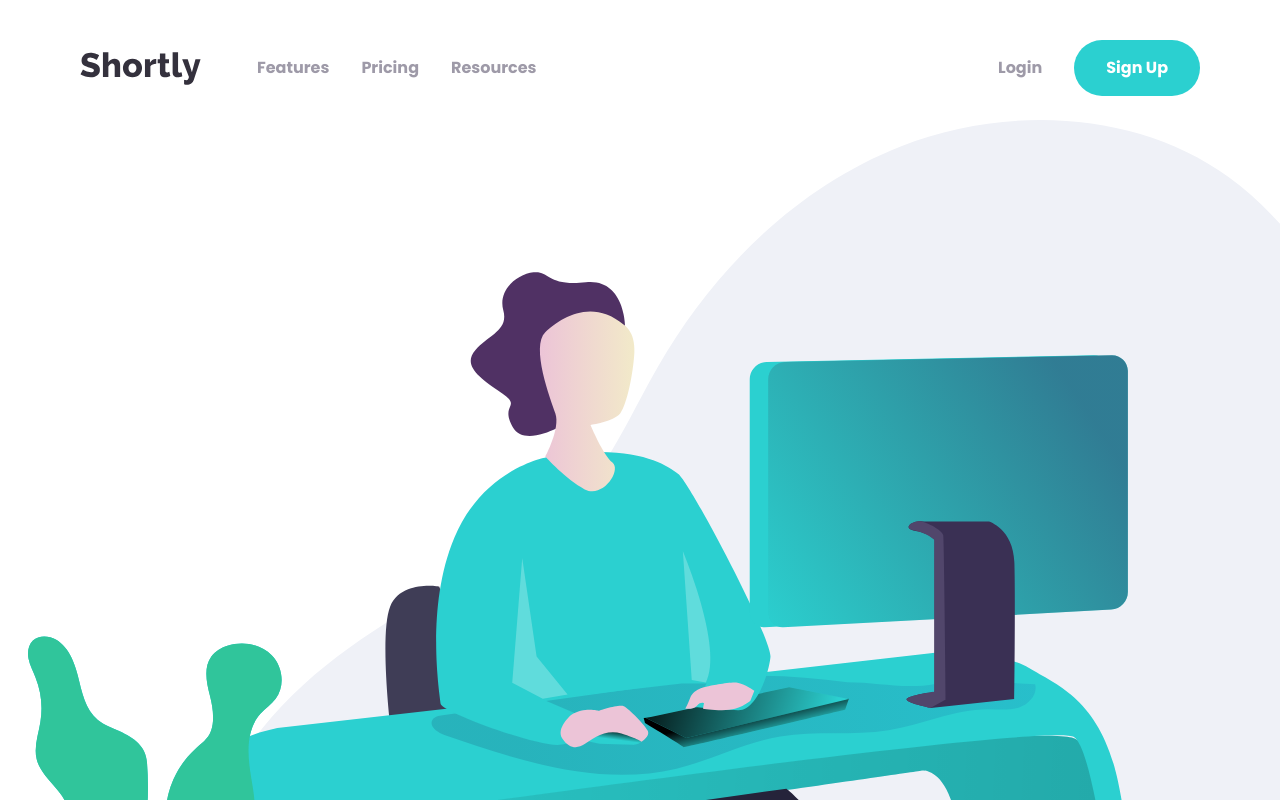
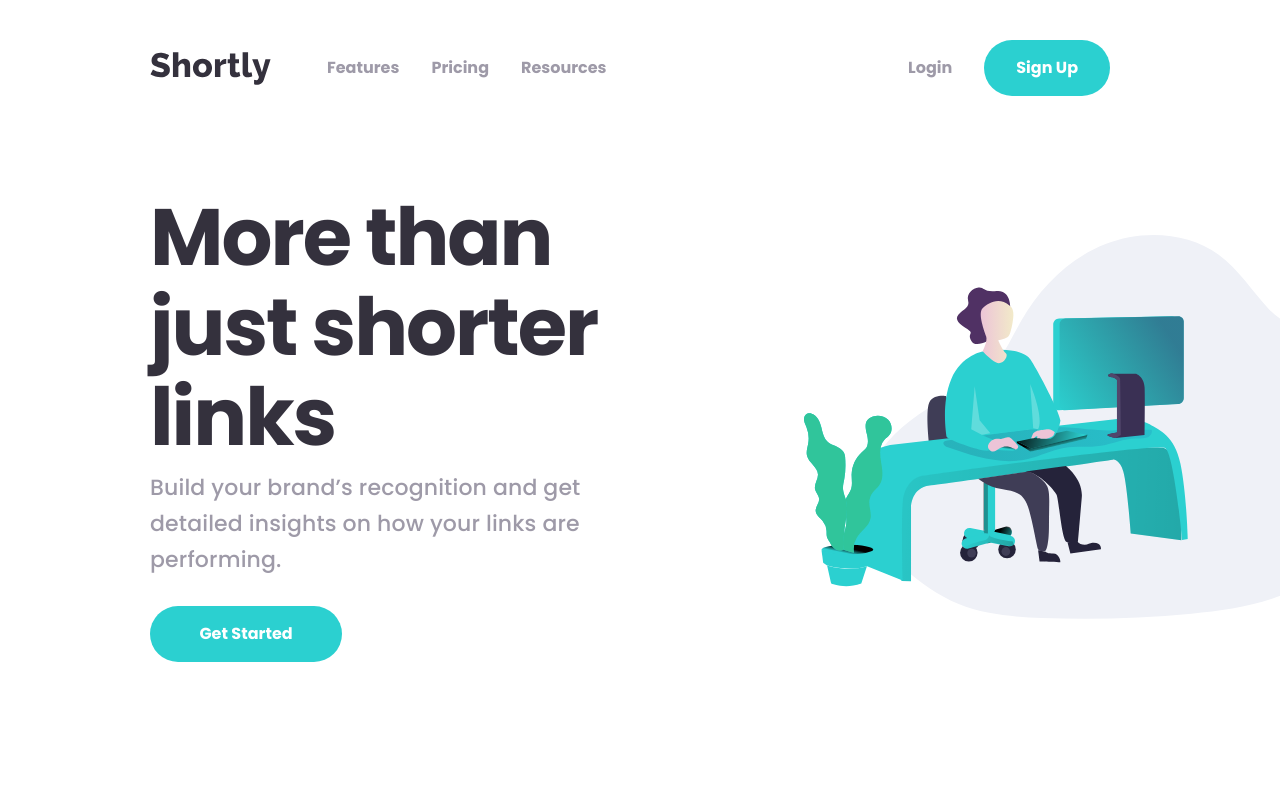
Before and after one commit to defydef/url-shortening-landingpage, a React (Vite) app: page / in a window 1280 px wide. Shown: the top 800 px of the page. Built offline with nearby package versions, Linux system fonts and the light colour scheme.

Commit message:
Complete Header and Hero for desktop display

```diff
--- a/src/App.jsx
+++ b/src/App.jsx
@@ -7,6 +7,7 @@ import Form from "./ui/Form";
 import Stats from "./ui/Stats";
 import Banner from "./ui/Banner";
 import Footer from "./ui/Footer";
+import Illustration from "./svg/Illustration";
 
 function App() {
   const [isShowMobileMenu, setIsShowMobileMenu] = useState(false);
@@ -15,8 +16,10 @@ function App() {
       <main>
         <Navbar setIsShowMobileMenu={setIsShowMobileMenu} />
         <MobileMenu isShowMobileMenu={isShowMobileMenu} />
-        <Hero />
-        <Header />
+        <div className="flex flex-col gap-5 sm:flex-row-reverse justify-center items-center sm:py-10">
+          <Hero />
+          <Header />
+        </div>
         <div className="grid grid-rows-[1fr_1fr_minmax(1200px, _1fr)] grid-cols-1 pt-24">
           <Form />
           <Stats />
--- a/src/index.css
+++ b/src/index.css
@@ -19,6 +19,7 @@
   --grey-2: #bfbfbf;
   --light-grey: #eff1f7;
   --accent: #2bd0d0;
+  --disabled: #9ae3e3;
   --dark: #232127;
 
   /* Text colors */
--- a/src/svg/Illustration.jsx
+++ b/src/svg/Illustration.jsx
@@ -3,9 +3,8 @@ function Illustration() {
     // <svg xmlns="http://www.w3.org/2000/svg" width="733" height="482">
     <svg
       xmlns="http://www.w3.org/2000/svg"
-      width="135%"
-      height="110%"
       viewBox="0 0 733 482"
+      className="w-[135%] h-[110%] sm:w-[120%]"
     >
       <defs>
         <linearGradient id="a" x1="0%" x2="100%" y1="50%" y2="50%">
--- a/src/ui/Button.jsx
+++ b/src/ui/Button.jsx
@@ -5,7 +5,7 @@ function Button({
 }) {
   return (
     <button
-      className={`bg-[var(--accent)] ${additionalClass} p-4 ${round} text-white font-bold z-10`}
+      className={`bg-[var(--accent)] ${additionalClass} p-4 ${round} text-white font-bold z-10 hover:bg-[var(--disabled)]`}
     >
       {children}
     </button>
--- a/src/ui/Header.jsx
+++ b/src/ui/Header.jsx
@@ -2,15 +2,15 @@ import Button from "./Button";
 
 function Header() {
   return (
-    <section className="flex flex-col justify-center py-8 gap-5 px-6 items-center">
-      <h1 className="text-[2.625rem] text-[#34313D] font-bold leading-[3rem] text-center">
+    <section className="flex flex-col justify-center sm:justify-start py-8 gap-5 sm:gap-2 px-6 items-center sm:items-start sm:w-[62vw] sm:px-40">
+      <h1 className="text-[2.625rem] sm:text-[5rem] text-[#34313D] font-bold leading-[3rem] sm:leading-[5.625rem] text-center sm:text-left sm:-tracking-[0.125rem]">
         More than just shorter links
       </h1>
-      <p className="text-[1.125rem] leading-[1.875rem] tracking-[0.00769rem] text-[var(--grey)] text-center">
+      <p className="text-[1.125rem] sm:text-[1.375rem] leading-[1.875rem] sm:leading-[2.25rem] tracking-[0.00769rem] sm:tracking-[0.00938rem] text-[var(--grey)] text-center sm:text-left">
         Build your brand’s recognition and get detailed insights on how your
         links are performing.
       </p>
-      <Button>Get Started</Button>
+      <Button additionalClass="sm:w-[15vw] mt-5">Get Started</Button>
     </section>
   );
 }
--- a/src/ui/Hero.jsx
+++ b/src/ui/Hero.jsx
@@ -3,9 +3,11 @@ import Illustration from "../svg/Illustration";
 
 function Hero() {
   return (
-    <section className="overflow-hidden pl-7">
-      <Illustration />
-    </section>
+    <>
+      <section className="overflow-hidden pl-7 w-screen sm:w-[38vw] sm:p-0">
+        <Illustration />
+      </section>
+    </>
   );
 }
 
--- a/src/ui/Navbar.jsx
+++ b/src/ui/Navbar.jsx
@@ -6,15 +6,19 @@ function Navbar({ setIsShowMobileMenu }) {
   function showMobileMenu() {
     setIsShowMobileMenu((prev) => !prev);
   }
+  const hoverStyle = "hover:text-[var(--primary)] cursor-pointer";
   return (
-    <nav className="pt-10 pb-6 w-screen px-6 sm:px-20">
+    <nav className="pt-10 pb-6 w-screen px-6 sm:px-40">
       <ul className="flex justify-between">
-        <li className="flex items-center gap-14">
+        <li className="sm:hidden">
+          <Logo />
+        </li>
+        <li className="hidden sm:flex items-center gap-14">
           <Logo />
           <div className="font-bold text-[var(--grey)] flex items-center gap-8">
-            <p>Features</p>
-            <p>Pricing</p>
-            <p>Resources</p>
+            <p className={hoverStyle}>Features</p>
+            <p className={hoverStyle}>Pricing</p>
+            <p className={hoverStyle}>Resources</p>
           </div>
         </li>
         <li>
@@ -23,7 +27,7 @@ function Navbar({ setIsShowMobileMenu }) {
           </button>
         </li>
         <div className="hidden sm:flex justify-between items-center gap-8">
-          <p className="text-[var(--grey)] font-bold">Login</p>
+          <p className={`text-[var(--grey)] font-bold ${hoverStyle}`}>Login</p>
           <Button additionalClass="px-8 w-max">Sign Up</Button>
         </div>
       </ul>
```
